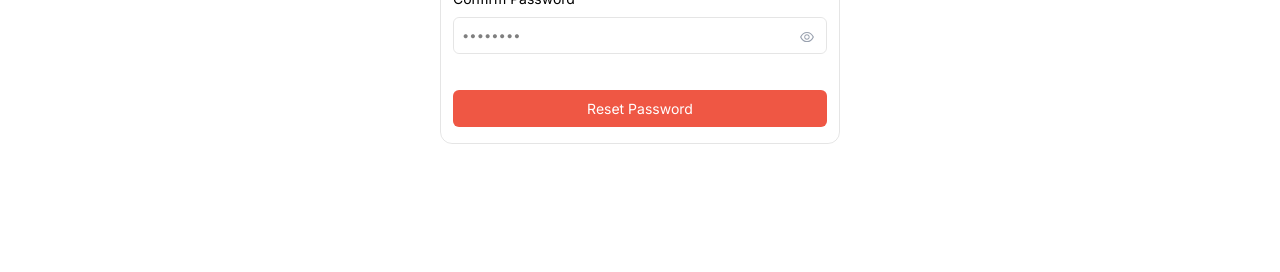
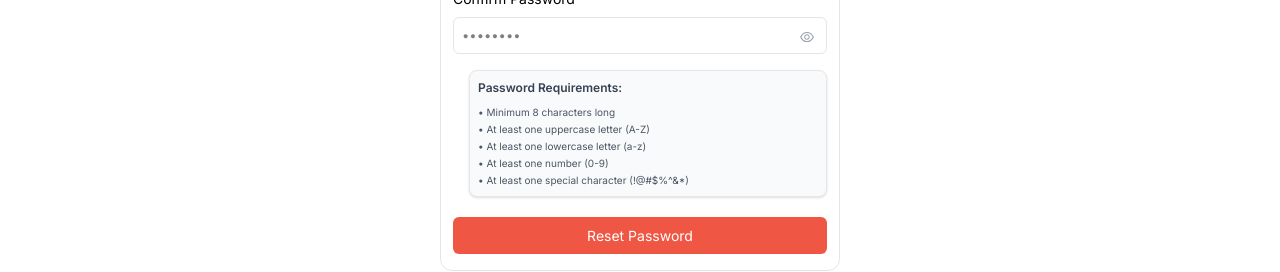
Before and after one commit to Ayush-More/CIF, a Next.js app: page /reset-password in a window 1280 px wide. Shown: the part 411-683 px from the top of the page. Built offline with nearby package versions, Linux system fonts and the light colour scheme; no server answers.

Commit message:
Email notification issue resolved

```diff
--- a/src/app/api/chat/fetch-chat-rooms/route.ts
+++ b/src/app/api/chat/fetch-chat-rooms/route.ts
@@ -63,7 +63,6 @@ export async function POST(req: NextRequest) {
                             select: 'email'
                         });
 
-                        console.log(userCare)
                         return {
                             user_id: userId,
                             email: userCare?.user_id?.email || "No email",
@@ -72,6 +71,8 @@ export async function POST(req: NextRequest) {
                         };
                     })
                 );
+
+                console.log(usersWithProfiles)
 
                 // Convert mongoose document to plain object and add profiles
                 const plainChatRoom = {
--- a/src/app/api/email/send-notification/route.js
+++ b/src/app/api/email/send-notification/route.js
@@ -17,6 +17,7 @@ export async function POST(request) {
         });
 
         // Send email
+        console.log("hiiiii")
         await transporter.sendMail({
             from: process.env.EMAIL_USER,
             to: recipientEmail,
--- a/src/app/components/ChatMain.jsx
+++ b/src/app/components/ChatMain.jsx
@@ -5,6 +5,7 @@ import MeetingDialog from './MeetingDialog';
 import ProfileDialog from './ProfileDialog';
 import MeetingMessage from "./MeetingMessage";
 import { useSocket } from './../context/SocketContext';
+import { sendEmailNotification } from '../services/email';
 
 const ChatMain = ({ selectedChat, currentUserId , setSelectedChat }) => {
     const [message, setMessage] = useState('');
--- a/src/app/components/ResetPasswordContainer.jsx
+++ b/src/app/components/ResetPasswordContainer.jsx
@@ -140,6 +140,16 @@ export default function ResetPasswordContainer() {
       {errors.general && (
         <p className="text-red-500 text-sm mt-2">{errors.general}</p>
       )}
+      <div className="bg-gray-50 p-2 rounded-lg shadow-sm border border-gray-200 ml-4">
+      <h3 className="text-[12px] font-semibold text-gray-700 mb-2">Password Requirements:</h3>
+      <ul className="text-[10px] text-gray-600 space-y-0.5">
+        <li>• Minimum 8 characters long</li>
+        <li>• At least one uppercase letter (A-Z)</li>
+        <li>• At least one lowercase letter (a-z)</li>
+        <li>• At least one number (0-9)</li>
+        <li>• At least one special character (!@#$%^&*)</li>
+      </ul>
+    </div>
 
       <button
         className="text-[#fff] bg-[#EF5744] w-full rounded-md text-[14px] mt-5 py-[8px] cursor-pointer"
```
